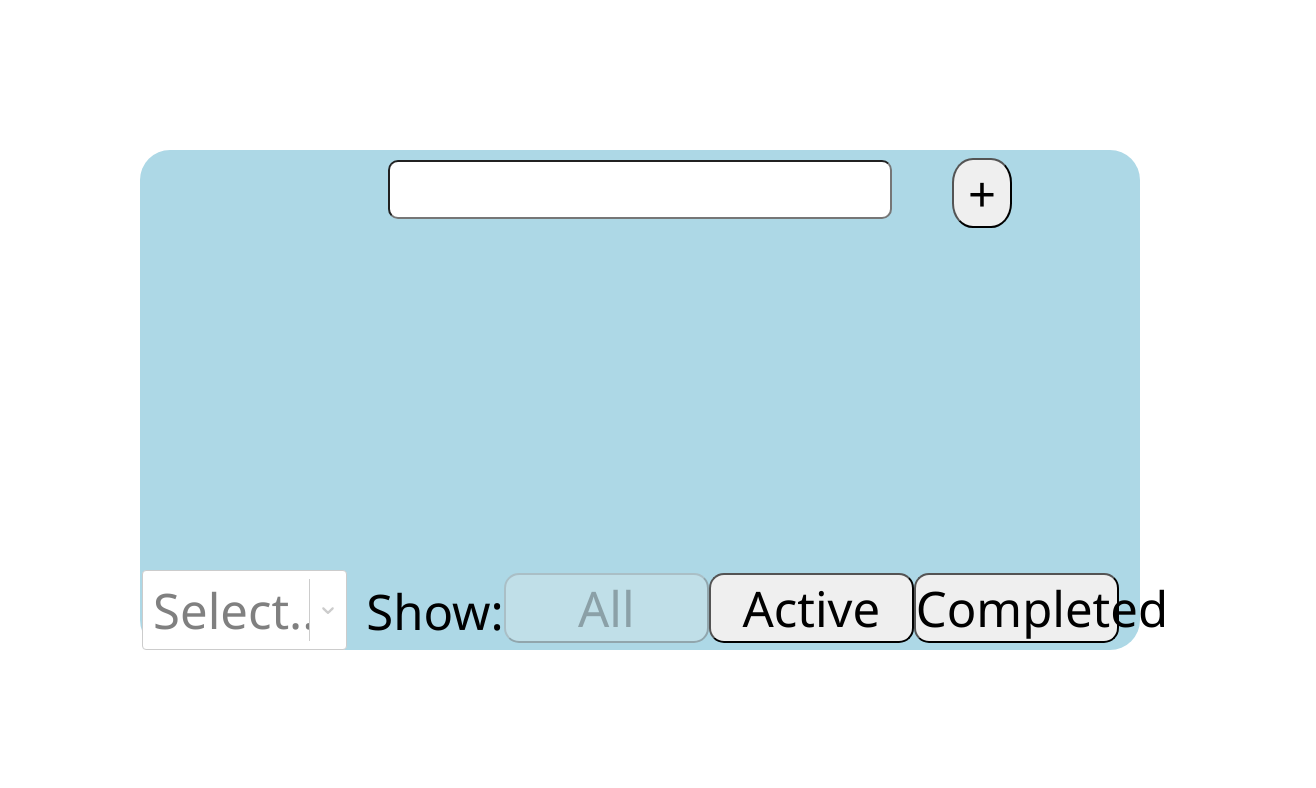
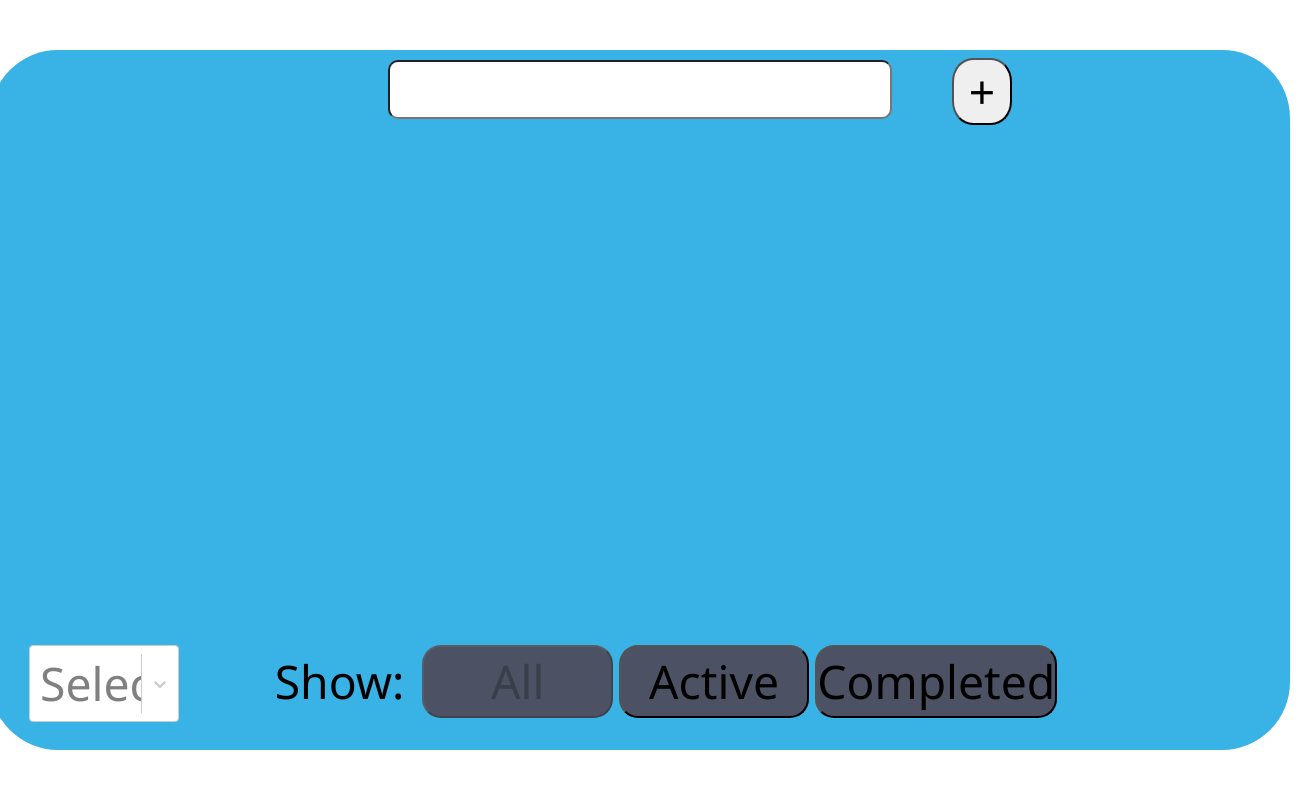
Before and after one commit to Savelyi/todo-list, a React (Create React App) app: page / in a window 1280 px wide. Shown: the top 788 px of the page, 1316 px wide, since content can reach past the window. Built offline with nearby package versions, Linux system fonts and the light colour scheme.

Commit message:
Changing styles

```diff
--- a/craco.config.js
+++ b/craco.config.js
@@ -11,6 +11,7 @@ module.exports = {
       "@helpers": resolvePath("./src/helpers"),
       "@reducers": resolvePath("./src/store/reducers"),
       "@forms": resolvePath("./src/forms"),
+      "@styles": resolvePath("./src/styles"),
     },
   },
 };
--- a/src/components/App/styled.js
+++ b/src/components/App/styled.js
@@ -1,17 +1,17 @@
 import styled from 'styled-components';
+import { baseTheme } from '../../styles/theme';
 
 export const ToDoListWrapper = styled.div`
   position: absolute;
-  top: 50%;
-  left: 50%;
-  margin-right: -50%;
+  top: ${baseTheme.settings.app.posCenter};
+  left: ${baseTheme.settings.app.posCenter};
+  border-radius: ${baseTheme.settings.app.borderRadius};
+  height: ${baseTheme.settings.app.height};
+  width: ${baseTheme.settings.app.width};
+  background: ${baseTheme.colors.primary};
   transform: translate(-50%, -50%);
-  border-radius: 30px;
-  height: 500px;
-  width: 1000px;
-  background: lightblue;
   flex-direction: column;
   display: flex;
-  align-items: center;
+  align-items: ${baseTheme.media.position};
   justify-content: flex-start;
 `;
--- a/src/components/Footer/styled.js
+++ b/src/components/Footer/styled.js
@@ -1,12 +1,13 @@
 import styled from 'styled-components';
+import { baseTheme } from '../../styles/theme';
 
 export const FooterWrapper = styled.div`
-  flex-direction: row;
-  display: flex;
-  margin-top: 42%;
-  position: fixed;
+  position: absolute;
+  display: inline-block;
+  width: ${baseTheme.settings.app.width};
+  height: ${baseTheme.settings.footer.height};
+  text-align: ${baseTheme.media.position};
+  top: ${baseTheme.settings.footer.posTop};
+  left: ${baseTheme.settings.footer.posLeft};
 `;
-export const ShowSpan = styled.span`
-  position: relative;
-  top: 8px;
-`;
+export const ShowSpan = styled.span``;
--- a/src/components/Link/styled.js
+++ b/src/components/Link/styled.js
@@ -1,10 +1,11 @@
 import styled from 'styled-components';
+import { baseTheme } from '../../styles/theme';
 
 export const LinkButton = styled.button`
-  border-radius: 15px;
-  width: 205px;
-  margin-top: 3px;
-  margin-left: '4px';
-  vertical-align: top;
-  height: 70px;
+  border-radius: ${baseTheme.settings.footer.filterLink.borderRadius};
+  width: fit-content;
+  min-width: ${baseTheme.settings.footer.filterLink.width};
+  margin-left: ${baseTheme.settings.footer.filterLink.marginLeft};
+  height: ${baseTheme.settings.footer.filterLink.height};
+  background-color: ${baseTheme.colors.buttons};
 `;
--- a/src/components/Localize/styled.js
+++ b/src/components/Localize/styled.js
@@ -1,10 +1,9 @@
 import ReactSelect from 'react-select';
 import styled from 'styled-components';
+import { baseTheme } from '../../styles/theme';
 
 export const ReactSelectElement = styled(ReactSelect)`
-  position: relative;
-  width: 205px;
-  vertical-align: top;
-  height: fit-content;
-  left: -2%;
+  width: ${baseTheme.settings.footer.localize.width};
+  height: ${baseTheme.settings.footer.localize.height};
+  left: ${baseTheme.settings.footer.localize.left};
 `;
--- a/src/styles/global.js
+++ b/src/styles/global.js
@@ -5,8 +5,8 @@ export default createGlobalStyle`
 *{
   margin: 0;
   padding: 0;
-  font-size: ${baseTheme.typography.fontSize};//1.6rem;
-  font-family: ${baseTheme.typography.fontFamily};//'Segoe UI';
+  font-size: ${baseTheme.typography.fontSize};
+  font-family: ${baseTheme.typography.fontFamily};
   font-weight: ${baseTheme.typography.fontWeight};
 }
 `;
--- a/src/styles/theme.js
+++ b/src/styles/theme.js
@@ -1,17 +1,46 @@
 export const baseTheme = {
   colors: {
-    primary: '#3e6fed',
+    primary: '#39b2e5',
     buttons: '#4c5263',
     completed: '#a10606',
     danger: '#f00',
 
-    bg: '#fff',
-    font: '#000'
+    bg: '#000',
+    font: '#fff'
   },
 
   typography: {
     fontFamily: 'Segoe UI',
-    fontSize: '1.75rem',
+    fontSize: '1.7rem',
     fontWeight: '500'
+  },
+
+  media: {
+    position: 'center'
+  },
+
+  settings: {
+    app: {
+      height: '700px',
+      width: '1300px',
+      posCenter: '50%',
+      borderRadius: '2.5rem'
+    },
+    footer: {
+      height: '20%',
+      posTop: '85%',
+      posLeft: '2%',
+      filterLink: {
+        height: '2.7rem',
+        width: '7rem',
+        marginLeft: '6px',
+        borderRadius: '0.7rem'
+      },
+      localize: {
+        width: '150px',
+        height: '0%',
+        left: '1%'
+      }
+    }
   }
 };
```
